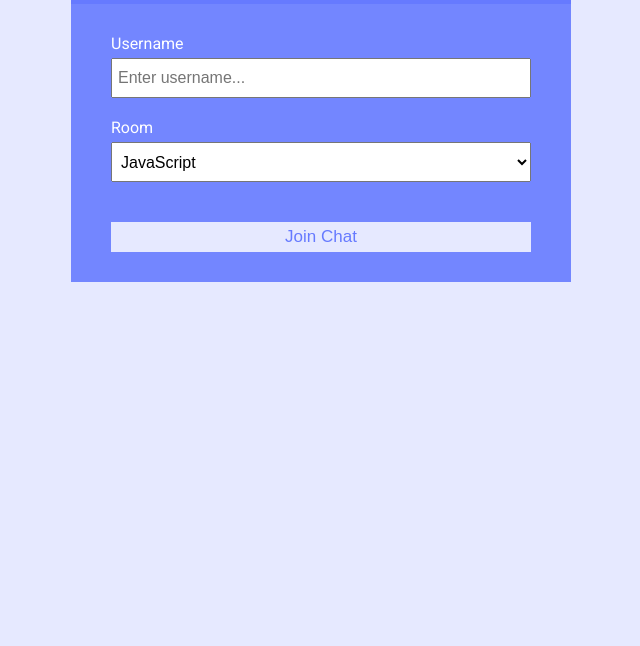
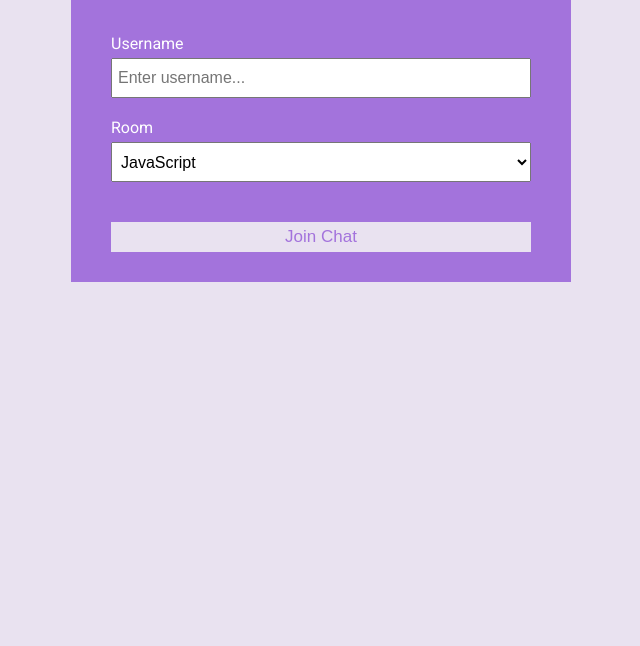
Before and after one commit to Akamourya18/ChatApp, a website: page public/index.html in a window 1280 px wide. Shown: the part 154-800 px from the top of the page, without its empty margins (319-959 px from the left). Drawn offline with Linux system fonts and the light colour scheme.

Commit message:
Minor changes

```diff
--- a/public/css/style.css
+++ b/public/css/style.css
@@ -1,9 +1,9 @@
 @import url('https://fonts.googleapis.com/css?family=Roboto&display=swap');
 
 :root {
-  --dark-color-a: #667aff;
-  --dark-color-b: #7386ff;
-  --light-color: #e6e9ff;
+  --dark-color-a: #a373dc;
+  --dark-color-b: #a373dc;
+  --light-color: #e9e2f0;
   --success-color: #5cb85c;
   --error-color: #d9534f;
 }
```
